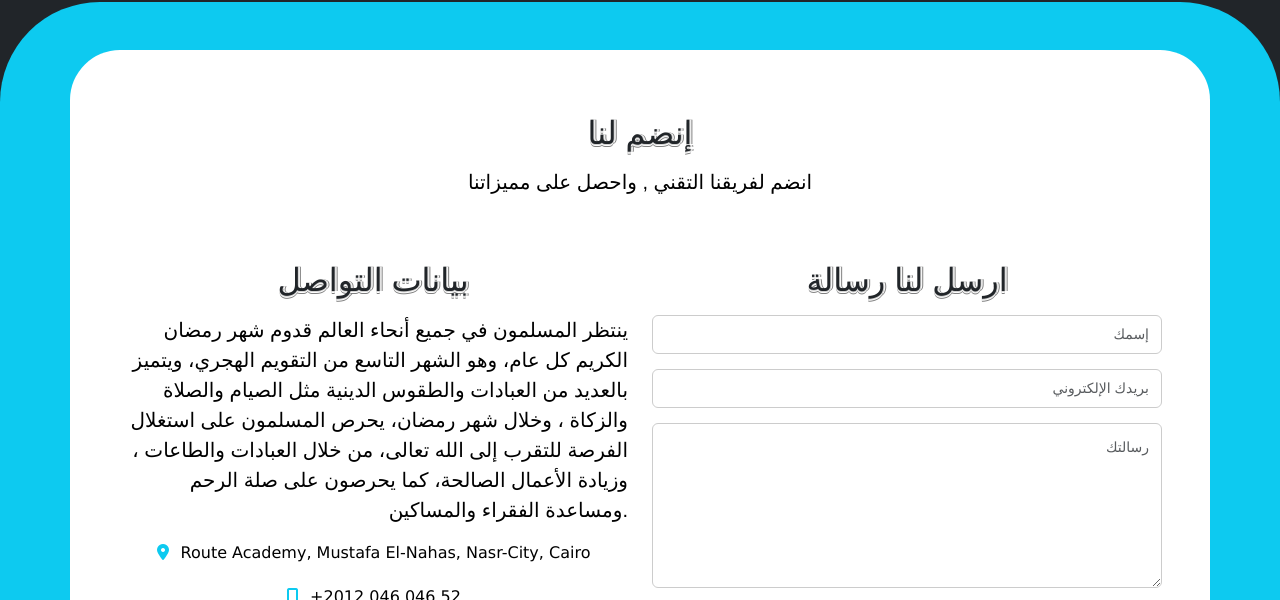
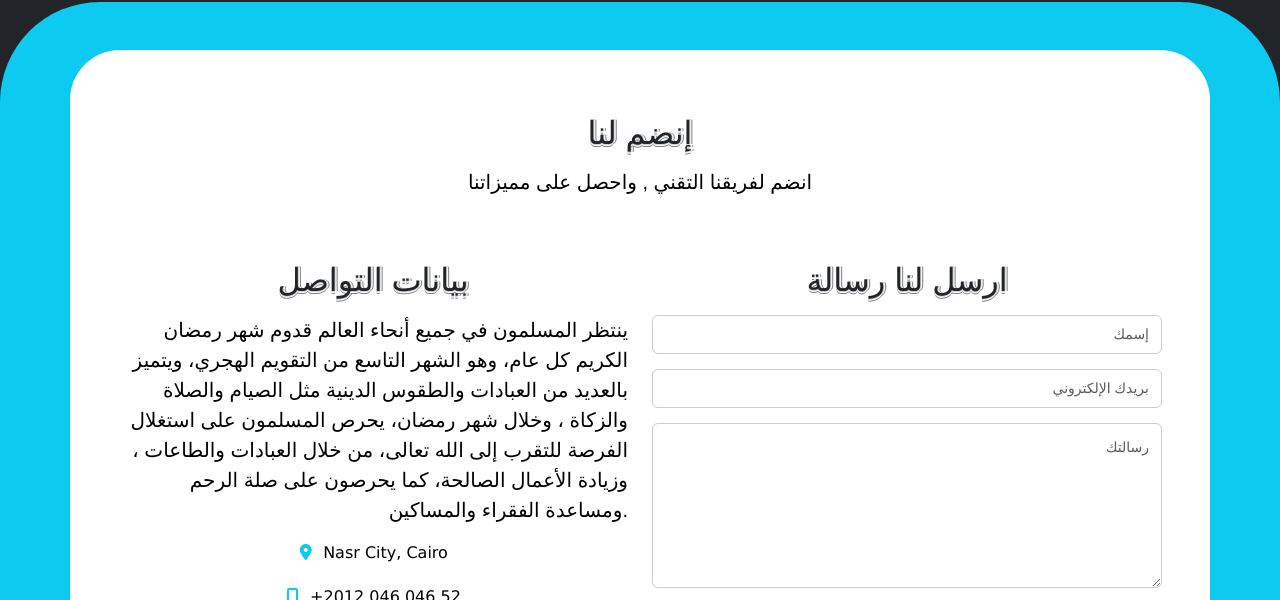
Before and after one commit to MohamedMasry/js-event-app, a plain HTML site: page index.html in a window 1280 px wide. Shown: the part 2632-3232 px from the top of the page. Drawn offline with Linux system fonts and the light colour scheme; a web font is replaced by a local one.

Commit message:
Update index.html

```diff
--- a/index.html
+++ b/index.html
@@ -217,8 +217,7 @@
                 على استغلال الفرصة للتقرب إلى الله تعالى، من خلال العبادات والطاعات ، وزيادة الأعمال الصالحة، كما يحرصون
                 على صلة الرحم ومساعدة الفقراء والمساكين.</p>
               <ul class="text-center">
-                <li class="text-capitalize"><span><i class="fa-solid fa-location-dot"></i></span>route
-                  academy, Mustafa el-nahas, nasr-city, cairo</li>
+                <li class="text-capitalize"><span><i class="fa-solid fa-location-dot"></i></span>Nasr City, Cairo</li>
                 <li><span><i class="fa-solid fa-mobile-screen-button"></i></span><a href="tel:+201204604652">+2012 046
                     046 52</a></li>
                 <li><span><i class="fa-regular fa-envelope"></i></span><a href="mailto:muhammed.masry21@gmail.com"
```
